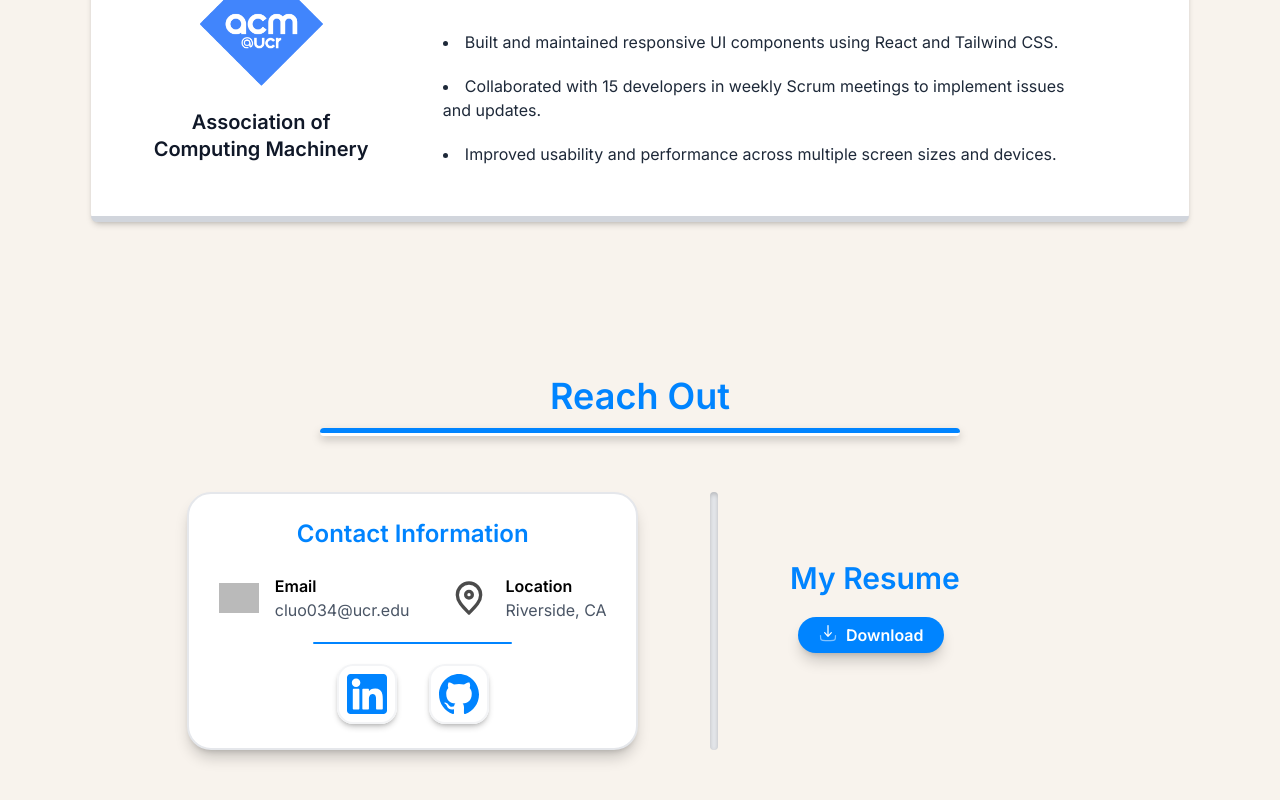
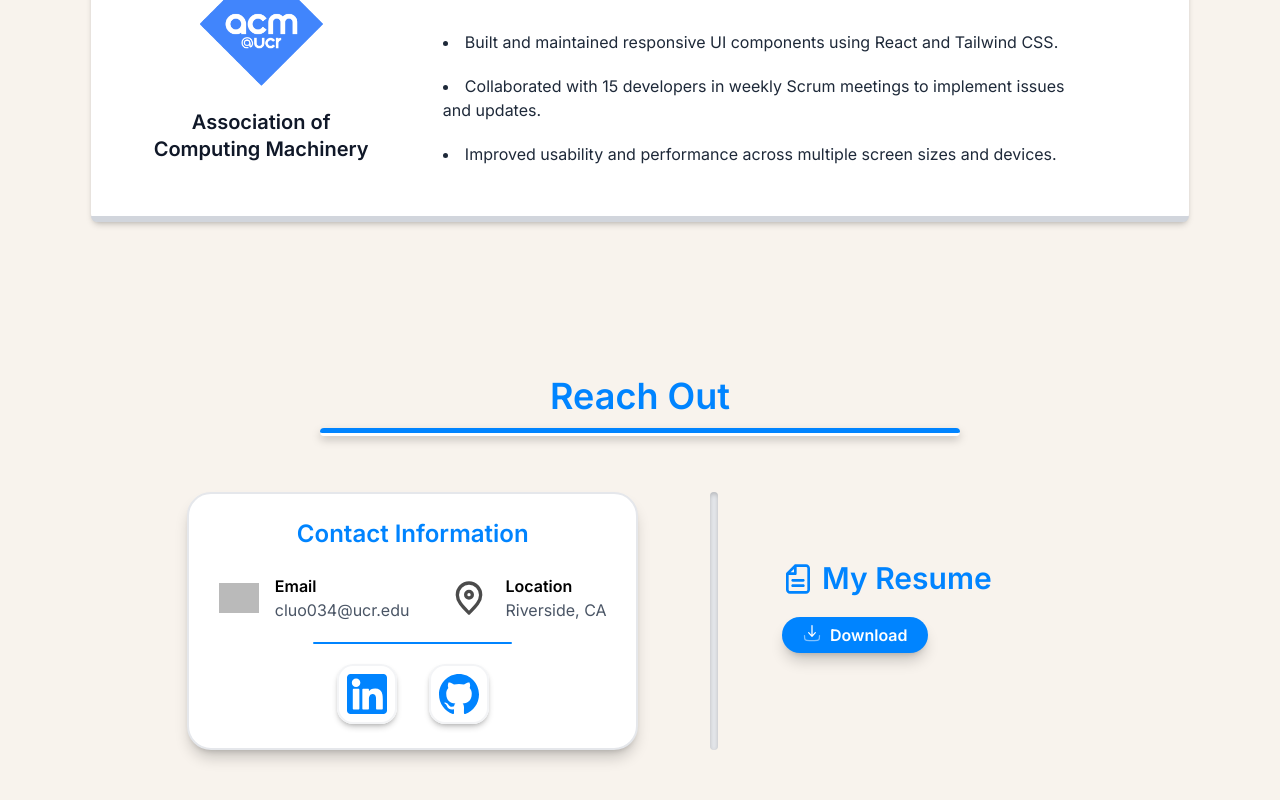
Before and after one commit to charlesluo06/portfolio-website, a React (Vite) app: page / in a window 1280 px wide. Shown: the part 2383-3183 px from the top of the page. Built offline with nearby package versions, Linux system fonts and the light colour scheme; grey boxes are pictures that could not be loaded.

Commit message:
added svg

```diff
--- a/src/components/Contact.tsx
+++ b/src/components/Contact.tsx
@@ -1,5 +1,6 @@
 import EmailImg from "../assets/mail.svg";
 import LocationImg from "../assets/location.svg";
+import ResumeImg from "../assets/resumeBlue.svg";
 import LinkedInImg from "../assets/linkedin.svg";
 import GithubImg from "../assets/github.svg";
 import DownloadImg from "../assets/download.svg";
@@ -82,15 +83,18 @@ function Contact() {
           {/* Right: Resume (ProjectCard-style) */}
           <div className="flex-[.8] flex mt-12">
             {/* Content */}
-            <div className="px-8">
-              <p className="py-4 text-[30px] font-semibold text-[#0084ff]">
-                My Resume
-              </p>
+            <div className="px-6">
+              <div className="flex items-center gap-2 py-4">
+                <img src={ResumeImg} alt="Resume icon" className="size-8" />
+                <p className="text-[30px] font-semibold text-[#0084ff]">
+                  My Resume
+                </p>
+              </div>
 
               <div className="flex items-center gap-4">
                 <button
                   type="button"
-                  className="px-5 ml-2 cursor-pointer flex py-1.5 rounded-full bg-[#0084ff] text-white font-semibold shadow-lg/20 hover:scale-105 transition"
+                  className="px-5 cursor-pointer flex py-1.5 rounded-full bg-[#0084ff] text-white font-semibold shadow-lg/20 hover:scale-105 transition"
                 >
                   <img src={DownloadImg} className="w-5 mr-2" />
                   Download
```
Also changed, not shown: src/assets/resumeBlue.svg (added).
